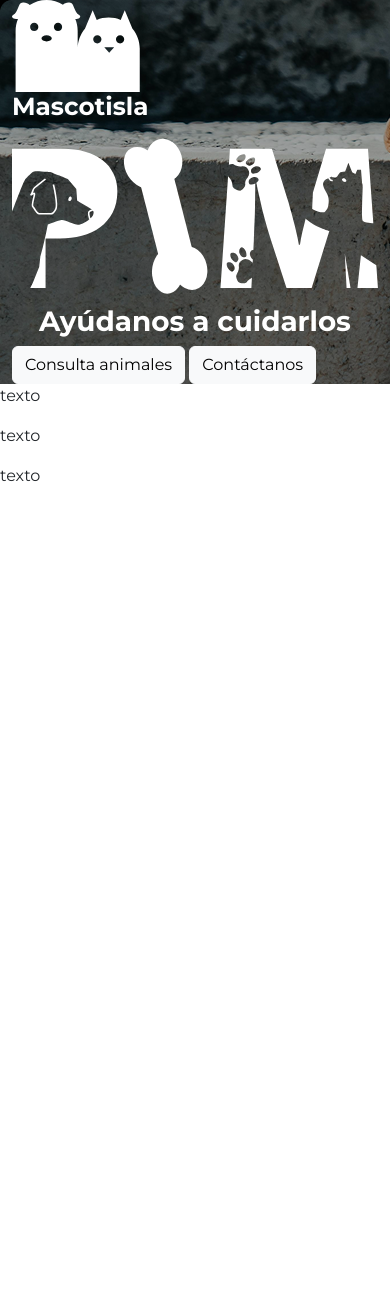
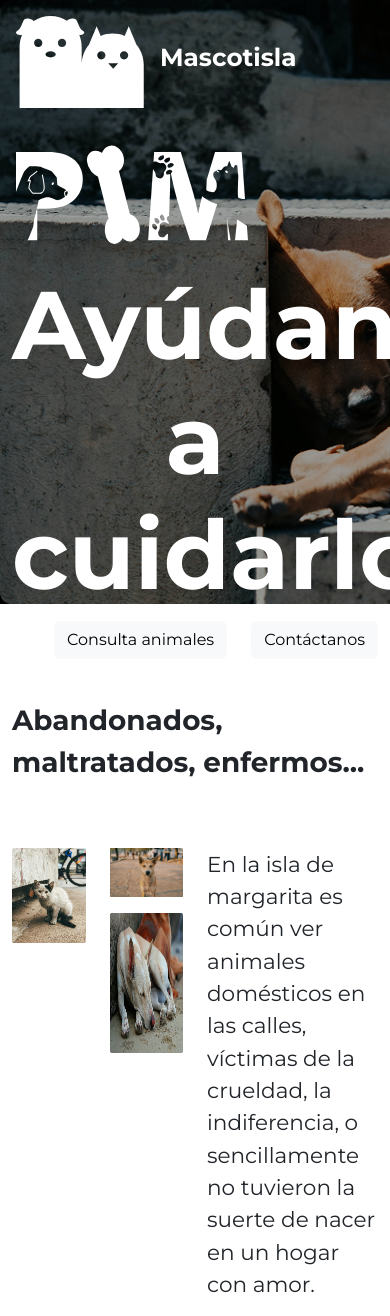
Before and after one commit to Miguel-Ar06/Mascotisla, a PHP site: page / in a window 390 px wide; the page is wider, and only the part inside the window is pictured. Before the commit the page ends 481 px from the top of that part, so only its background shows below. Run offline with PHP 8.4, Linux system fonts and the light colour scheme; some libraries are stand-ins or nearby versions.

Commit message:
Mejorado el inicio con mas info y mas bonito, falta responsiveness

```diff
--- a/index.html
+++ b/index.html
@@ -14,26 +14,51 @@
 
     <body style="font-family: 'Montserrat';">
         <header>
-            <div class="container-fluid" style="background-image: url('images/Foto Perro escalera.png'); background-color: black;")>
-                <div class="row">
-                    <div class="">
+            <div class="d-flex container-fluid height-equals-bg flex-column" style="background-image: url('images/Foto Perro escalera2.png'); background-color: black; background-size: cover;">
+                <div class="row justify-content-between">
+                    <div class="d-flex col-auto p-3 align-self-center shrink">
                         <img id="mascotislaLogo" src="images/Logo.svg" alt="Logo Mascotisla">
-                        <h2 id="mascotislaTitle" class="fw-bold">Mascotisla</h2>
+                        <h2 id="mascotislaTitle" class="fw-bold align-self-center p-3">Mascotisla</h2>
                     </div>
-                    <img id="pimLogo" src="images/Logo PIM.svg" alt="Logo PIM">
+                    <div class="col-auto p-3">
+                        <img id="pimLogo" src="images/Logo PIM.svg" alt="Logo PIM">
+                    </div>
                 </div>
-                <div>
-                    <h1 id="callToAction" class="text-center fw-bolder">Ayúdanos a cuidarlos</h1>
-                    <button type="button" class="btn btn-light">Consulta animales</button>
-                    <button type="button" class="btn btn-light">Contáctanos</button>
+                <div class="row flex-grow-1 align-items-center">
+                    <h1 id="callToAction" class="text-center fw-bolder col-12">Ayúdanos a cuidarlos</h1>
+                </div>
+                <div class="row flex-grow-1 justify-content-end align-items-start">
+                    <div class="col-auto text-center">
+                        <button type="button" class="btn btn-light">Consulta animales</button>
+                    </div>
+                    <div class="col-auto text-center me-md-5">
+                        <button type="button" class="btn btn-light">Contáctanos</button>
+                    </div>
                 </div>
             </div>
         </header>
 
         <main>
-            <p>texto</p>
-            <p>texto</p>
-            <p>texto</p>
+            <div class="container mt-5">
+                <div class="row pt-5 pb-5">
+                    <p class="fs-1 color-black fw-bold">Abandonados, maltratados, enfermos...</p>
+                </div>
+                <div class="row">
+                    <div class="col-3">
+                        <img src="images/gato triste.png" alt="Gato triste" class="img-fluid">
+                    </div>
+                    <div class="col-3">
+                        <img src="images/perro serio.png" alt="Perro serio" class="img-fluid pb-3">
+                        <img src="images/perro durmiendo.png" alt="perro durmiendo" class="img-fluid" style="height: 30%; width: auto; display: block;">
+                    </div>
+                    <div class="col-6">
+                        <p class="text-break fs-4">
+                                En la isla de margarita es común ver animales domésticos en las calles, víctimas de la crueldad, la indiferencia,
+                            o sencillamente no tuvieron la suerte de nacer en un hogar con amor.
+                        </p>
+                    </div>
+                </div>
+            </div>
         </main>
 
         <footer>
--- a/styles/style.css
+++ b/styles/style.css
@@ -74,3 +74,14 @@ button
 {
      color: white;
 }
+
+#callToAction
+{
+    font-size: 6rem;
+}
+
+.height-equals-bg
+{
+    min-height: 604px;
+    max-height: 604px;
+}
```
Also changed, not shown: images/Foto Perro escalera2.png (added), images/gato triste.png (added), images/perro durmiendo.png (added), images/perro serio.png (added).
